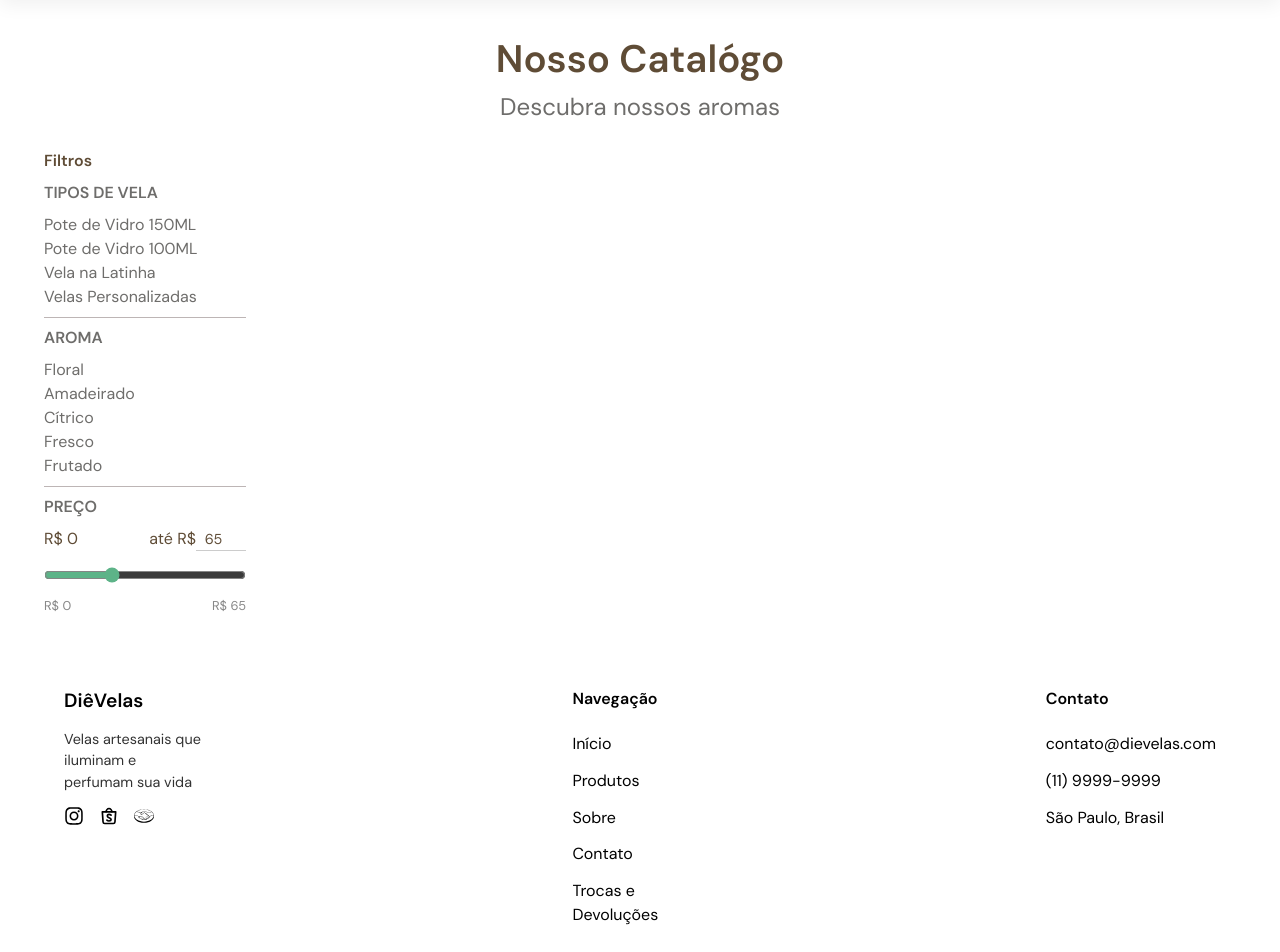
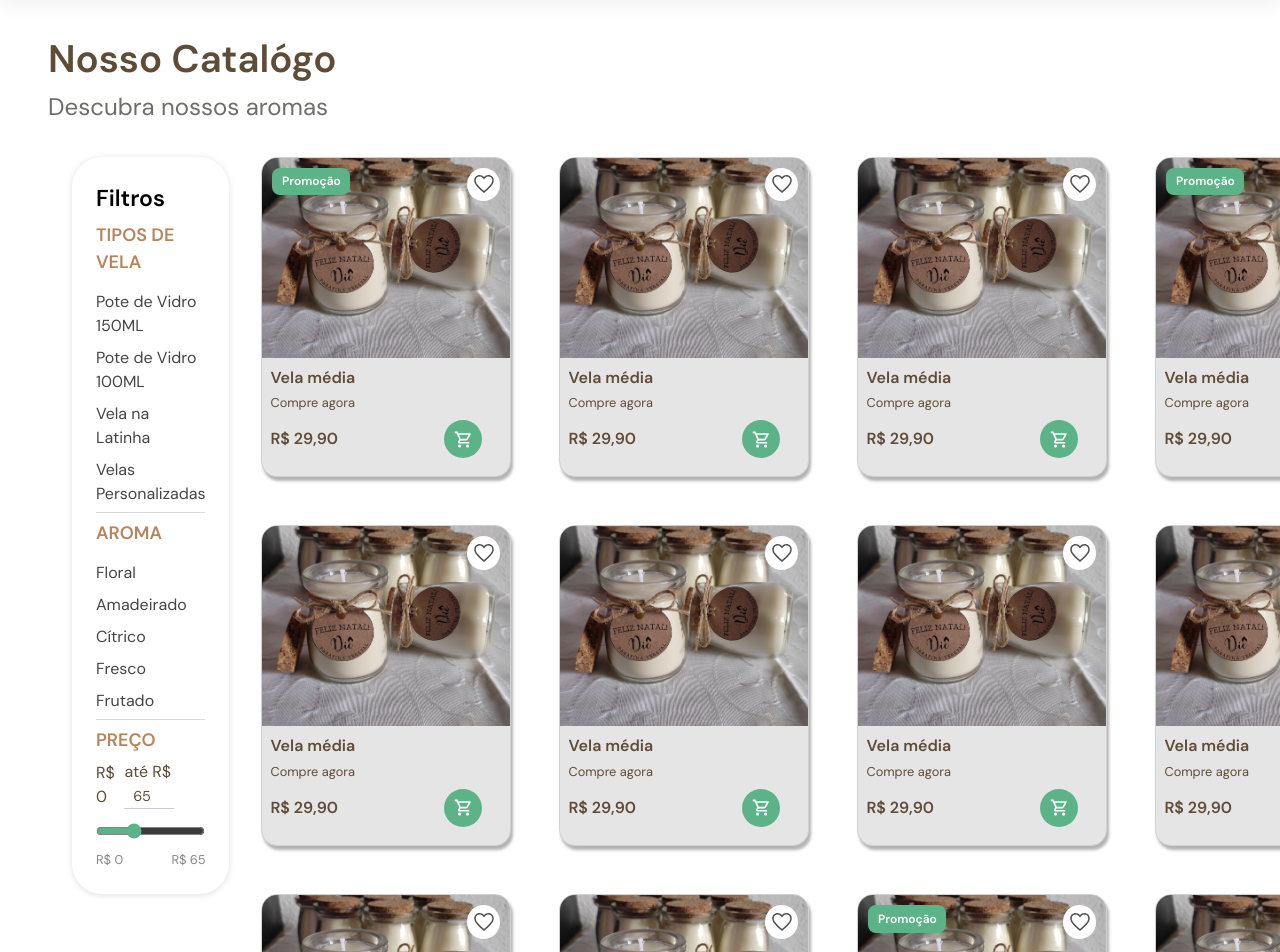
Before and after one commit to biancadiebe/site-dieVelas, a Next.js app in the folder sitedie/: page /catalogo in a window 1280 px wide. Shown: the part 60-1012 px from the top of the page. Built offline with nearby package versions, Linux system fonts and the light colour scheme.

Commit message:
adicionando a pagina de catalogo

```diff
--- /dev/null
+++ b/sitedie/app/catalogo/catalogo.module.css
@@ -0,0 +1,40 @@
+.subtitulo {
+  font-size: clamp(1.2rem, 3vw, 2.5rem);
+  color: #5f4c36;
+  margin-top: 2rem;
+  display: flex;
+  justify-content: start;
+  padding-left: 3rem;
+  font-weight: bolder;
+}
+
+.texto {
+  font-size: clamp(0.9rem, 2vw, 1.5rem);
+  color: #6e6d6b;
+  display: flex;
+  justify-content: start;
+  padding-left: 3rem;
+  font-weight: lighter;
+}
+
+.divCatalogo {
+  display: flex;
+  gap: 2rem;
+  padding: 2rem;
+  align-items: flex-start; /* impede o filtro de esticar */
+}
+
+.cardVendas {
+  display: grid;
+  grid-template-columns: repeat(4, 1fr);
+  gap: 3rem;
+  flex: 1; /* ocupa o espaço restante ao lado do filtro */
+}
+
+.paginas {
+  color: black;
+  display: flex;
+  justify-content: center;
+  gap: 1rem;
+  font-size: 1rem;
+}
--- a/sitedie/app/catalogo/page.tsx
+++ b/sitedie/app/catalogo/page.tsx
@@ -2,8 +2,12 @@
 
 import { Footer } from "@/src/components/footer/footer";
 import Header from "@/src/components/header/header";
-import styles from "../home.module.css";
+import styles from "./catalogo.module.css";
 import Filtro from "@/src/components/Filtros/filtro";
+import { CardVenda } from "@/src/components/cardVenda/cardVenda";
+import { IoMdHeartEmpty } from "react-icons/io";
+import { MdOutlineShoppingCart } from "react-icons/md";
+import { FaArrowLeftLong, FaArrowRight } from "react-icons/fa6";
 
 export default function Catalogo() {
   return (
@@ -13,7 +17,122 @@ export default function Catalogo() {
         Nosso Catalógo
       </h2>
       <p className={`${styles["texto"]}`}>Descubra nossos aromas</p>
-      <Filtro />
+      <div className={styles.divCatalogo}>
+        <Filtro />
+        <div className={styles.cardVendas}>
+          <CardVenda
+            icon={<MdOutlineShoppingCart />}
+            label="Compre agora"
+            title="Vela média"
+            price="29,90"
+            img="/imagens/velamedia.jpg"
+            promocao="Promoção"
+            favorito={<IoMdHeartEmpty />}
+          />
+
+          <CardVenda
+            icon={<MdOutlineShoppingCart />}
+            label="Compre agora"
+            title="Vela média"
+            price="29,90"
+            img="/imagens/velamedia.jpg"
+            favorito={<IoMdHeartEmpty />}
+          />
+
+          <CardVenda
+            icon={<MdOutlineShoppingCart />}
+            label="Compre agora"
+            title="Vela média"
+            price="29,90"
+            img="/imagens/velamedia.jpg"
+            favorito={<IoMdHeartEmpty />}
+          />
+
+          <CardVenda
+            icon={<MdOutlineShoppingCart />}
+            label="Compre agora"
+            title="Vela média"
+            price="29,90"
+            img="/imagens/velamedia.jpg"
+            promocao="Promoção"
+            favorito={<IoMdHeartEmpty />}
+          />
+
+          <CardVenda
+            icon={<MdOutlineShoppingCart />}
+            label="Compre agora"
+            title="Vela média"
+            price="29,90"
+            img="/imagens/velamedia.jpg"
+            favorito={<IoMdHeartEmpty />}
+          />
+
+          <CardVenda
+            icon={<MdOutlineShoppingCart />}
+            label="Compre agora"
+            title="Vela média"
+            price="29,90"
+            img="/imagens/velamedia.jpg"
+            favorito={<IoMdHeartEmpty />}
+          />
+
+          <CardVenda
+            icon={<MdOutlineShoppingCart />}
+            label="Compre agora"
+            title="Vela média"
+            price="29,90"
+            img="/imagens/velamedia.jpg"
+            favorito={<IoMdHeartEmpty />}
+          />
+
+          <CardVenda
+            icon={<MdOutlineShoppingCart />}
+            label="Compre agora"
+            title="Vela média"
+            price="29,90"
+            img="/imagens/velamedia.jpg"
+            favorito={<IoMdHeartEmpty />}
+          />
+          <CardVenda
+            icon={<MdOutlineShoppingCart />}
+            label="Compre agora"
+            title="Vela média"
+            price="29,90"
+            img="/imagens/velamedia.jpg"
+            favorito={<IoMdHeartEmpty />}
+          />
+          <CardVenda
+            icon={<MdOutlineShoppingCart />}
+            label="Compre agora"
+            title="Vela média"
+            price="29,90"
+            img="/imagens/velamedia.jpg"
+            favorito={<IoMdHeartEmpty />}
+          />
+          <CardVenda
+            icon={<MdOutlineShoppingCart />}
+            label="Compre agora"
+            title="Vela média"
+            price="29,90"
+            img="/imagens/velamedia.jpg"
+            promocao="Promoção"
+            favorito={<IoMdHeartEmpty />}
+          />
+          <CardVenda
+            icon={<MdOutlineShoppingCart />}
+            label="Compre agora"
+            title="Vela média"
+            price="29,90"
+            img="/imagens/velamedia.jpg"
+            favorito={<IoMdHeartEmpty />}
+          />
+        </div>
+      </div>
+
+      <p className={styles.paginas}>
+        {" "}
+        <FaArrowLeftLong /> 1 2 3 4 5 <FaArrowRight />{" "}
+      </p>
       <Footer />
     </>
   );
--- a/sitedie/app/home.module.css
+++ b/sitedie/app/home.module.css
@@ -66,17 +66,17 @@
 }
 
 .divCards {
-  display: grid;
-  grid-template-columns: repeat(4, 1fr);
-  gap: 10rem;
+  display: flex;
+  gap: 5rem;
   margin-top: 3rem;
   margin-bottom: 3rem;
+  justify-content: center;
 }
 
 .divVendas {
-  display: grid;
-  grid-template-columns: repeat(4, 1fr);
-  gap: 1rem;
+  display: flex;
+  justify-content: center;
+  gap: 13rem;
   margin-top: 3rem;
   padding: 0 4rem;
 }
--- a/sitedie/src/components/Filtros/filtro.module.css
+++ b/sitedie/src/components/Filtros/filtro.module.css
@@ -1,27 +1,36 @@
 .tituloFiltro {
-  color: #5f4c36;
-  font-weight: bold;
+  color: #000000;
+  font-weight: bolder;
+  font-size: 23px;
 }
 
 .divFiltro {
   background-color: #ffffff;
   border-radius: 30px;
   width: 250px;
-  margin-left: 20px;
+  margin-left: 40px;
   padding: 1.5rem; /* espaço interno entre o conteúdo e as bordas */
   min-height: 500px; /* altura mínima */
   display: flex;
   flex-direction: column; /* empilha o conteúdo verticalmente */
-  gap: 0.5rem; /* espaço entre cada elemento filho */
+  gap: 0.4rem; /* espaço entre cada elemento filho */
+  box-shadow: 0px 1px 5px 1px rgba(161, 159, 159, 0.25);
 }
 
 .opcoesFiltro {
-  color: #6e6d6b;
+  color: #464545;
+  font-weight: lighter;
+  font-size: 16px;
+}
+
+.opcoesFiltro li {
+  padding-top: 0.5rem;
 }
 
 .subtituloFiltro {
-  color: #6e6d6b;
+  color: #b8845a;
   font-weight: bolder;
+  font-size: 18px;
 }
 
 .preco {
@@ -53,3 +62,7 @@
   color: #888;
   margin-top: 0.3rem;
 }
+
+.divisor {
+  color: #dadada;
+}
--- a/sitedie/src/components/Filtros/filtro.tsx
+++ b/sitedie/src/components/Filtros/filtro.tsx
@@ -1,6 +1,9 @@
 "use client";
 import { useState } from "react";
 import styles from "./filtro.module.css";
+import { CardVenda } from "../cardVenda/cardVenda";
+import { MdOutlineShoppingCart } from "react-icons/md";
+import { IoMdHeartEmpty } from "react-icons/io";
 
 export default function Filtro() {
   const [precoMax, setPrecoMax] = useState(65);
@@ -15,7 +18,7 @@ export default function Filtro() {
           <li>Vela na Latinha</li>
           <li>Velas Personalizadas</li>
         </ul>
-        <hr></hr>
+        <hr className={styles.divisor} />
 
         <h3 className={styles.subtituloFiltro}>AROMA</h3>
         <ul className={styles.opcoesFiltro}>
@@ -25,7 +28,7 @@ export default function Filtro() {
           <li>Fresco</li>
           <li>Frutado</li>
         </ul>
-        <hr></hr>
+        <hr className={styles.divisor} />
 
         <h3 className={styles.subtituloFiltro}>PREÇO</h3>
 
--- a/sitedie/src/components/card/card.module.css
+++ b/sitedie/src/components/card/card.module.css
@@ -12,6 +12,8 @@
   transition:
     transform 0.2s ease,
     box-shadow 0.2s ease; /* Transição para o efeito de hover */
+  max-width: 330px; /* adiciona aqui */
+  width: 100%;
 }
 
 .card:hover {
--- a/sitedie/src/components/cardVenda/cardVenda.module.css
+++ b/sitedie/src/components/cardVenda/cardVenda.module.css
@@ -1,7 +1,7 @@
 .cardVenda {
   display: flex;
   flex-direction: column;
-  width: 100%;
+  width: 250px;
   border-radius: 16px;
   background: #e6e5e5;
   box-shadow: 0 4px 10px rgba(0, 0, 0, 0.15);
@@ -77,6 +77,32 @@
   margin-right: 20px;
 }
 
+.favorito {
+  position: absolute;
+  top: 10px;
+  right: 10px;
+  z-index: 10;
+  cursor: pointer;
+  color: #505050;
+  font-size: 1.5rem;
+  background-color: white;
+  border-radius: 10rem;
+  padding: 0.3rem;
+}
+
+.promocao {
+  position: absolute;
+  top: 10px;
+  left: 10px;
+  z-index: 10;
+  background-color: #5db388;
+  color: white;
+  padding: 0.3rem 0.6rem;
+  border-radius: 8px;
+  font-size: 0.75rem;
+  font-weight: bold;
+}
+
 /* ÁREA MOBILE */
 
 @media (max-width: 768px) {
--- a/sitedie/src/components/cardVenda/cardVenda.tsx
+++ b/sitedie/src/components/cardVenda/cardVenda.tsx
@@ -1,6 +1,5 @@
-import styles from './cardVenda.module.css';
-import Image from 'next/image'
-
+import styles from "./cardVenda.module.css";
+import Image from "next/image";
 
 interface CardProps {
   icon: React.ReactNode; //para aceitar o react-icons
@@ -8,29 +7,37 @@ interface CardProps {
   label: string;
   price: string;
   img: string;
+  favorito?: React.ReactNode;
+  promocao?: string;
 }
 
-export function CardVenda({ icon, label, title, price, img }: CardProps) {
+export function CardVenda({
+  icon,
+  label,
+  title,
+  price,
+  img,
+  favorito,
+  promocao,
+}: CardProps) {
   return (
     <div className={styles.cardVenda}>
-
       <div className={styles.imageWrapper}>
         <Image src={img} alt="Vela" fill className={styles.img} />
+        {favorito && <div className={styles.favorito}>{favorito}</div>}
+
+        {promocao && <div className={styles.promocao}>{promocao}</div>}
       </div>
 
       <div className={styles.infos}>
         <h1 className={styles.title}>{title}</h1>
-
         <p className={styles.label}>{label}</p>
 
         <div className={styles.preco}>
           <p className={styles.price}>R$ {price}</p>
-                    <div className={styles.iconWrapper}>
-                        {icon}
+          <div className={styles.iconWrapper}>{icon}</div>
         </div>
       </div>
     </div>
-
-        </div>
   );
 }
```
Lines whose indentation alone changed are shown as unchanged.
